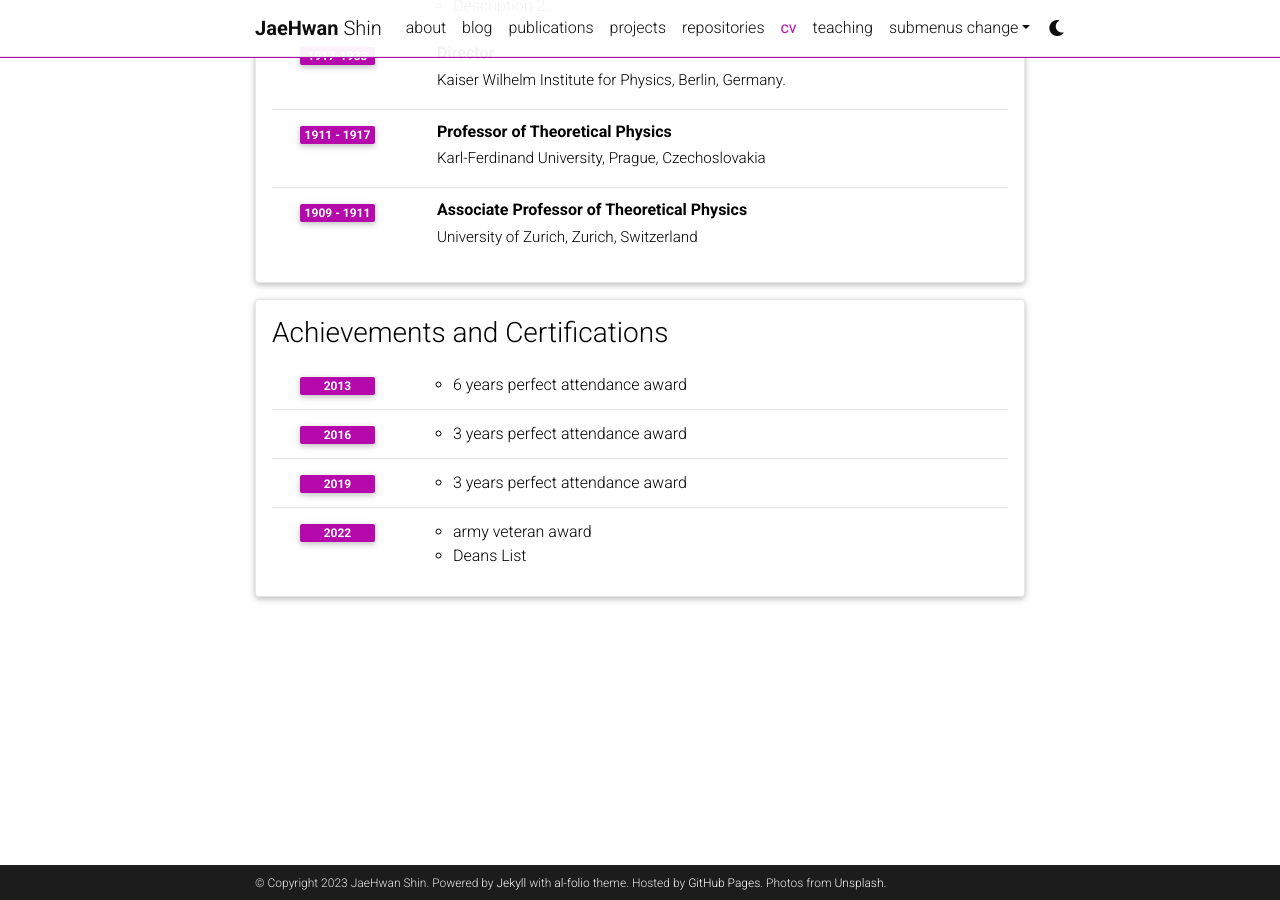
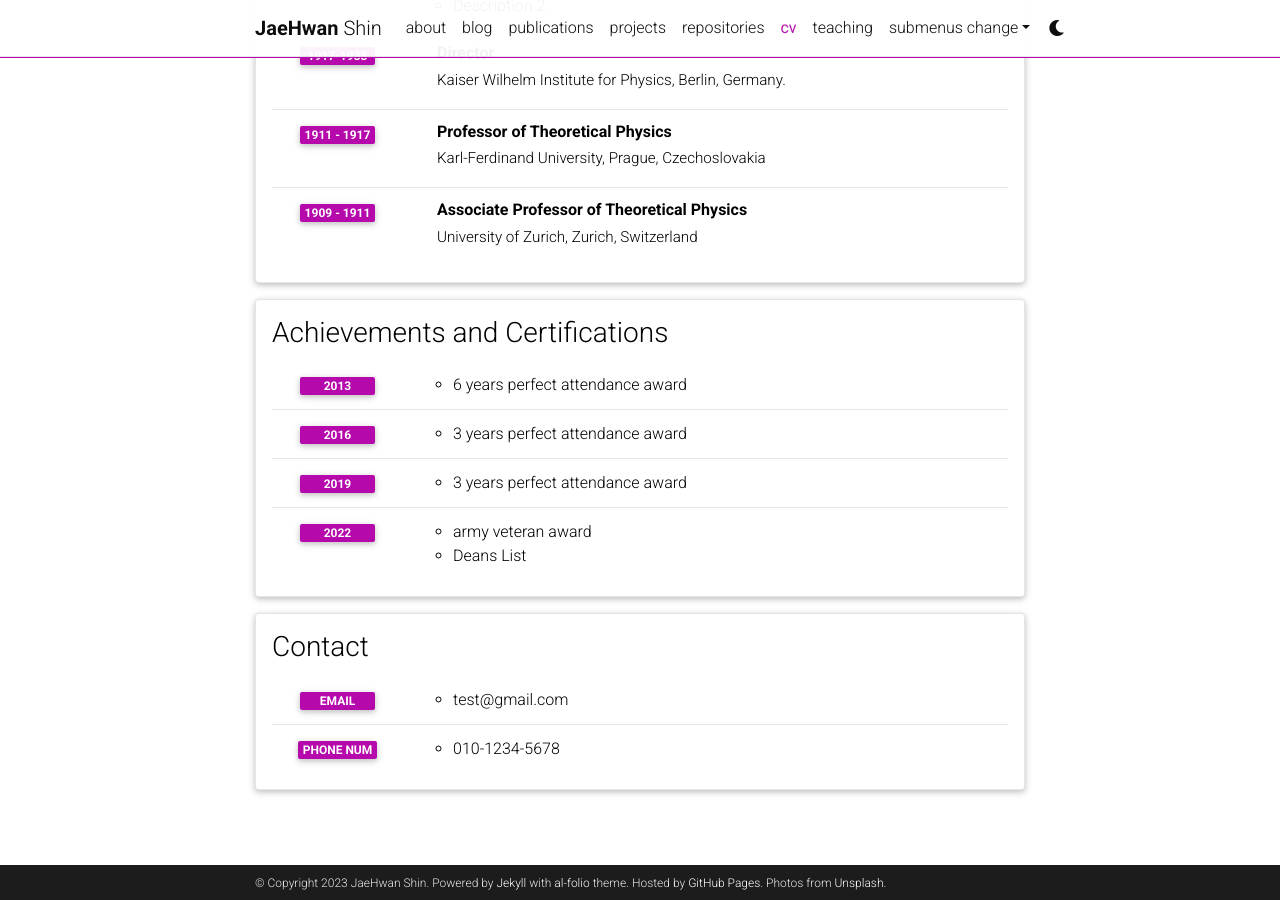
Before and after one commit to terry0902/terry0902.github.io, a Jekyll site: the page built from _pages/cv.md, in a window 1280 px wide and 900 px high, scrolled down 1120 px. Built offline with Jekyll 4.4.1, drawn with Linux system fonts in a browser that asks for light colours; comment, search, counter and statistics services are not loaded; a style sheet for code colours, icons or effects is not loaded; some of the changed text lies outside the part shown.

Commit message:
change full name, add contact

```diff
--- a/_data/cv.yml
+++ b/_data/cv.yml
@@ -2,7 +2,7 @@
   type: map
   contents:
     - name: Full Name
-      value: Albert Einstein
+      value: JaeHwan Shin
     - name: Date of Birth
       value: 2nd September 2000
     - name: Languages
@@ -74,3 +74,13 @@
       items:
         - army veteran award
         - Deans List
+
+- title: Contact
+  type: time_table
+  contents:
+    - year: email
+      items:
+        - test@gmail.com
+    - year: phone num
+      items:
+        - 010-1234-5678
```
